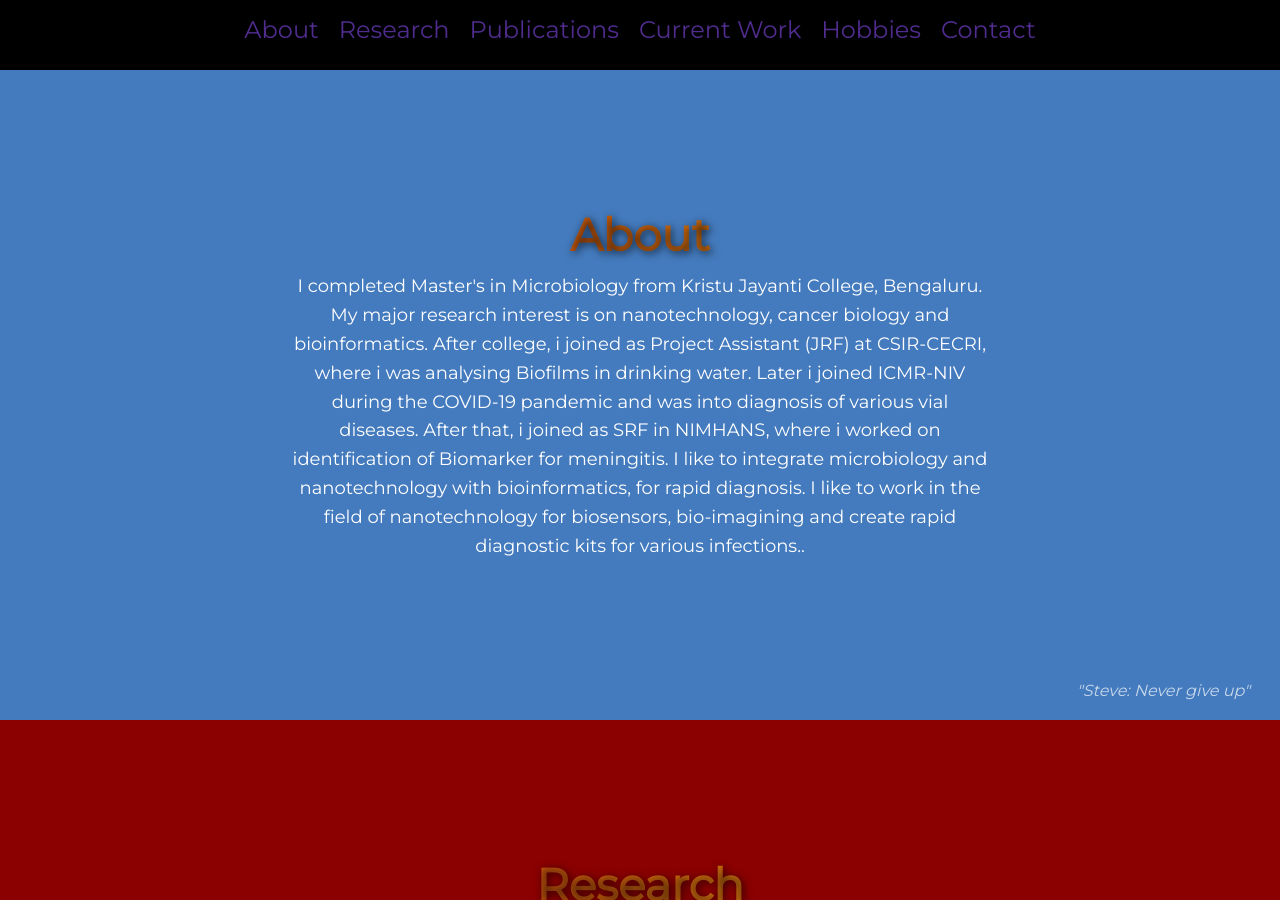
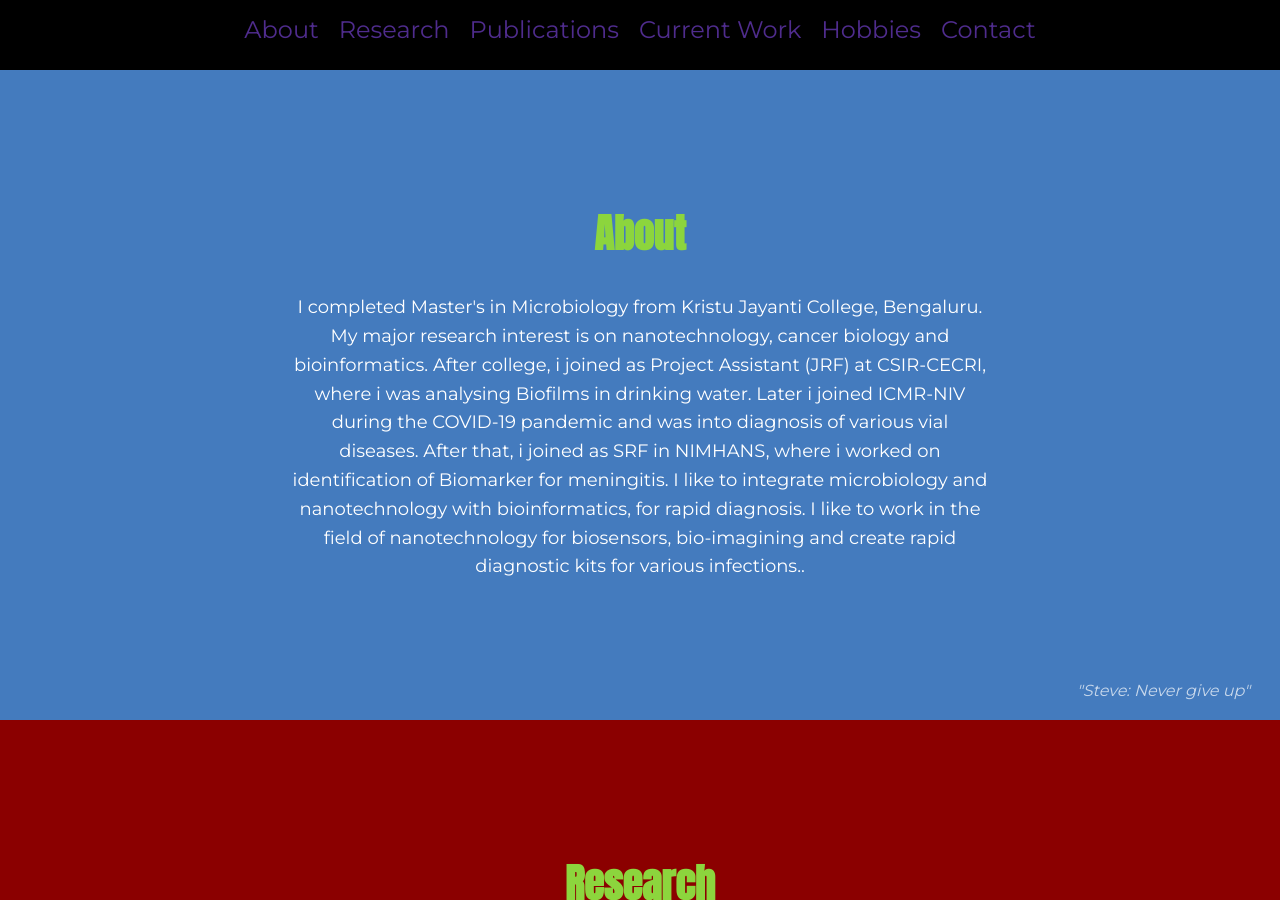
Before and after one commit to nanosrini/nanosrini.github.io, a Jekyll site: the page home/index.html, which Jekyll copies as it is, in a window 1280 px wide and 900 px high. Built offline with Jekyll 4.4.1, drawn with Linux system fonts in a browser that asks for light colours.

Commit message:
Update index.html

```diff
--- a/home/index.html
+++ b/home/index.html
@@ -48,12 +48,11 @@ section {
   text-align: center;
 }
     h1 {
-  font-size: 45px;
-  margin-bottom: 10px;
-  background: linear-gradient(90deg, #aa0505, #f5c518);
-  -webkit-background-clip: text;
-  -webkit-text-fill-color: transparent;
-  text-shadow: 2px 2px 8px rgba(0,0,0,0.7);
+      font-size: 40px;
+      text-align: center;
+      color: #8cd53d;
+      font-family: 'Anton', sans-serif;
+      margin-bottom: 30px;
 }
     p {
       max-width: 700px;
```
